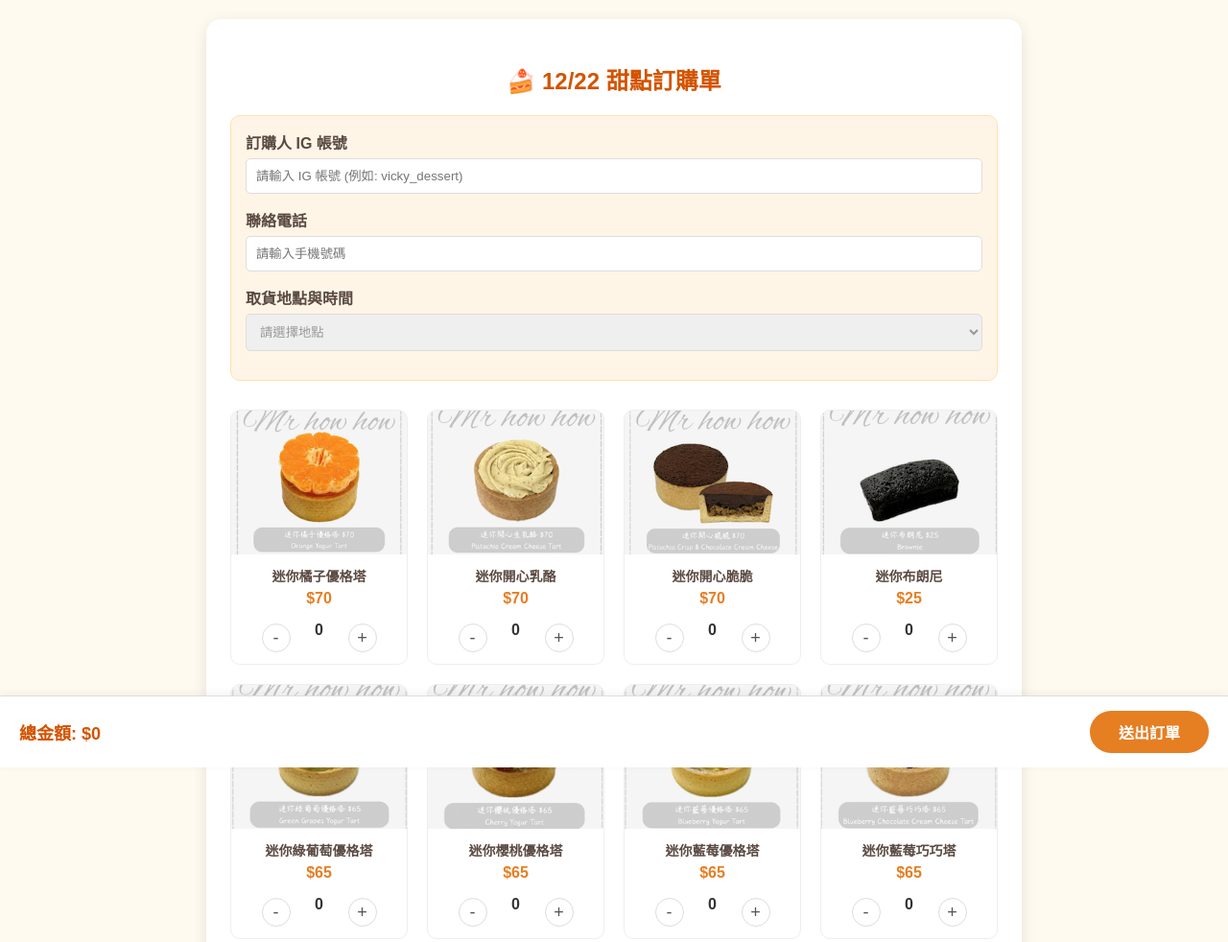
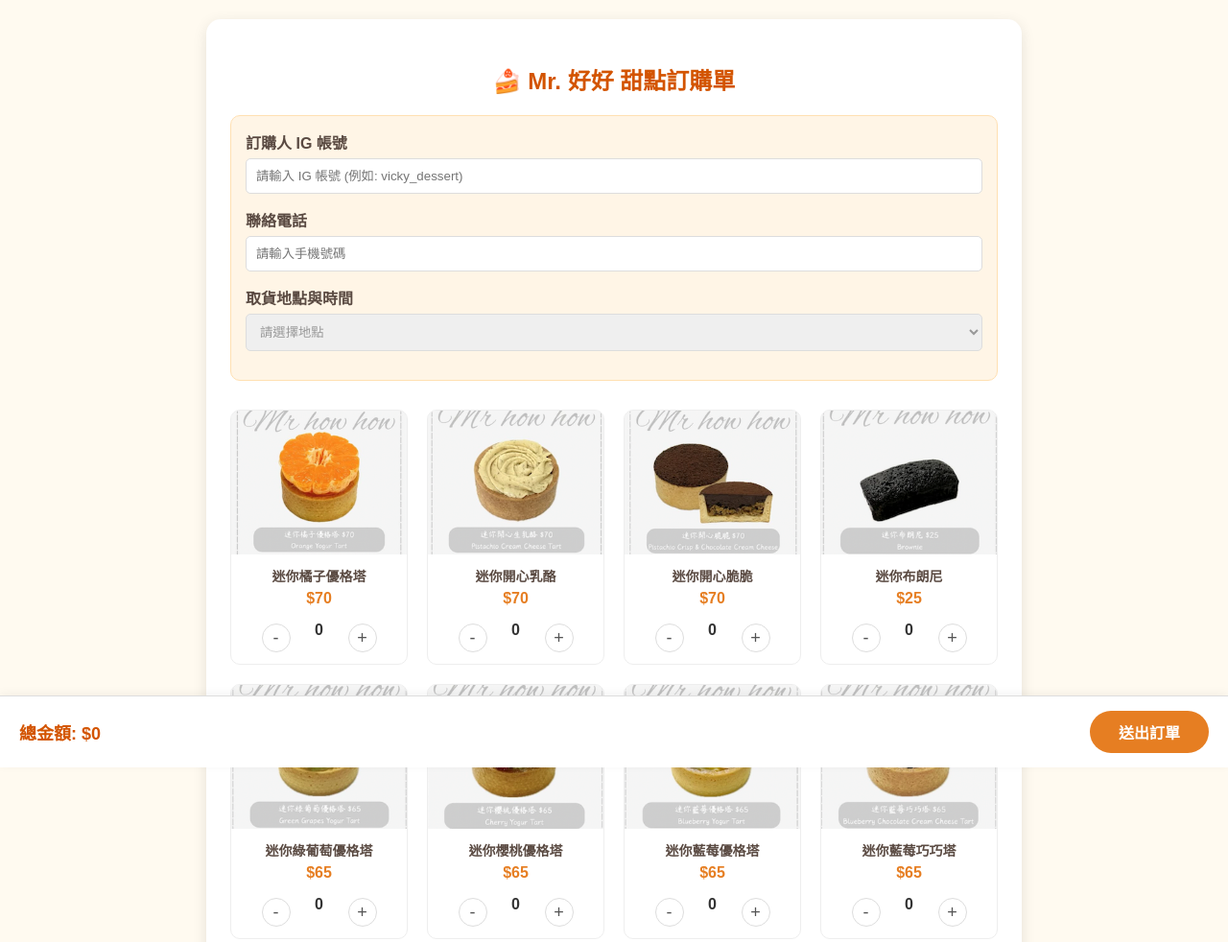
Before and after one commit to vicky-17-right-here/my-order-system, a plain HTML site: page index.html in a window 1280 px wide. Shown: the top 982 px of the page at 96% size. Drawn offline with Linux system fonts and the light colour scheme.

Commit message:
Change title

```diff
--- a/index.html
+++ b/index.html
@@ -3,7 +3,7 @@
 <head>
     <meta charset="UTF-8">
     <meta name="viewport" content="width=device-width, initial-scale=1.0">
-    <title>Mr. 好好 甜點訂購</title>
+    <title>Mr. 好好 甜點訂購單</title>
     <style>
         body { font-family: "Microsoft JhengHei", sans-serif; background-color: #fffaf0; margin: 0; padding: 20px; color: #5a4a42; }
         .container { max-width: 800px; margin: 0 auto; background: white; padding: 25px; border-radius: 15px; box-shadow: 0 4px 15px rgba(0,0,0,0.1); }
@@ -73,7 +73,7 @@
 <body>
 
 <div class="container">
-    <h2>🍰 12/22 甜點訂購單</h2>
+    <h2>🍰 Mr. 好好 甜點訂購單</h2>
 
     <div class="form-section">
         <label>訂購人 IG 帳號</label>
```
